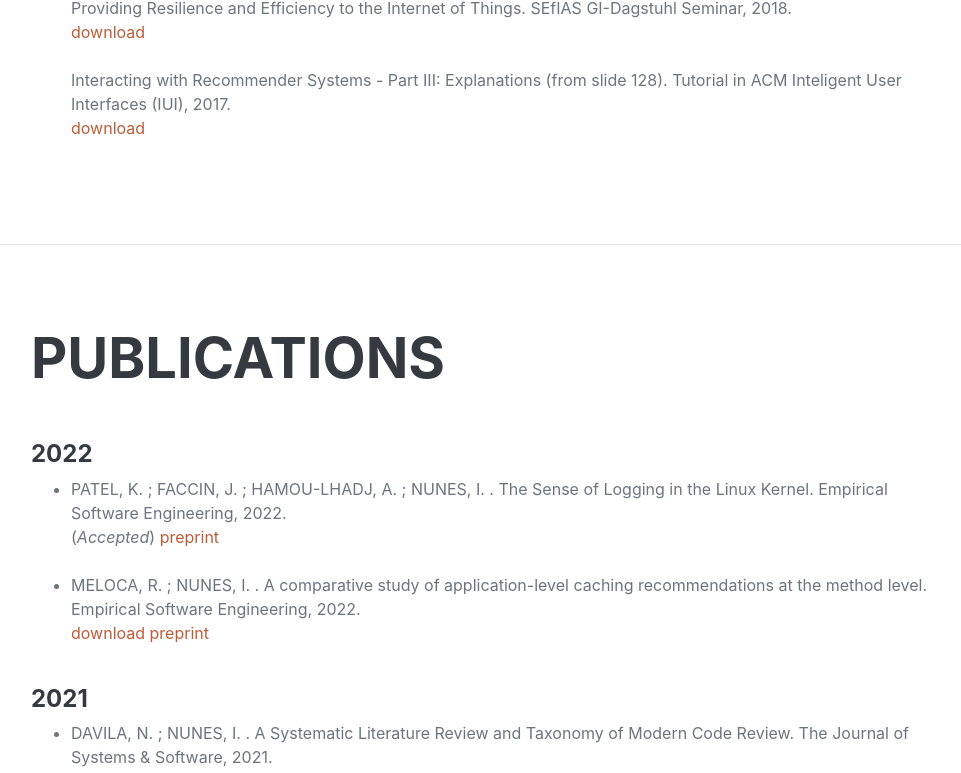
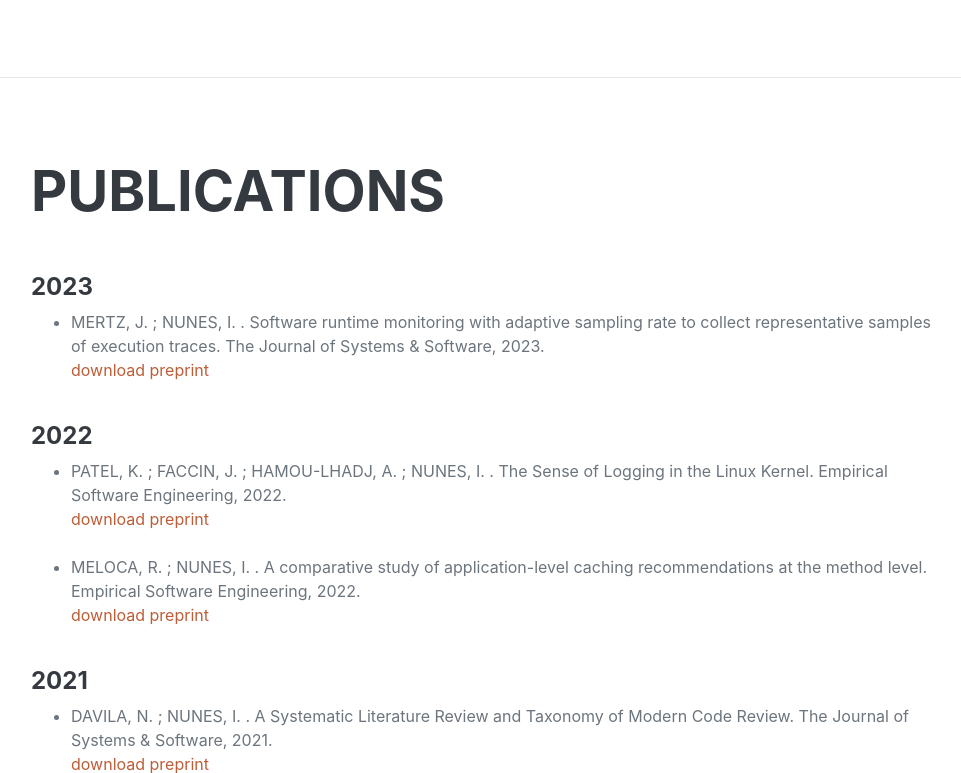
Before and after one commit to ingridnunes/ingridnunes.github.io, a plain HTML site: page index.html in a window 1280 px wide. Shown: the part 4476-5249 px from the top of the page, without its empty margins (289-1250 px from the left). Drawn offline with nearby package versions, Linux system fonts and the light colour scheme; a web font is replaced by a local one.

Commit message:
Updated publications

```diff
--- a/index.html
+++ b/index.html
@@ -250,7 +250,7 @@
             <section class="resume-section" id="students">
                 <div class="resume-section-content">
                     <h2 class="mb-5">Supervised Graduate Students</h2>
-                    <div class="subheading mb-3">Current Students</div>
+                    <!--<div class="subheading mb-3">Current Students</div>
                     <ul class="fa-ul mb-0">
                         <li>
                             <span class="fa-li"><i class="fas fa-check"></i></span>
@@ -258,7 +258,7 @@
                         </li>
                     </ul>
                     <p>&nbsp;</p>
-                    <div class="subheading mb-3">Former Students</div>
+                    <div class="subheading mb-3">Former Students</div>-->
                     <ul class="fa-ul mb-0">
                         <li>
                             <span class="fa-li"><i class="fas fa-check"></i></span>
@@ -372,11 +372,19 @@
                 <div class="resume-section-content">
                     <h2 class="mb-5">Publications</h2>
 
+<h4>2023</h4>
+
+<ul>
+
+	<li>MERTZ, J. ; NUNES, I. . Software runtime monitoring with adaptive sampling rate to collect representative samples of execution traces. The Journal of Systems & Software, 2023.<br/><a href="https://doi.org/10.1016/j.jss.2023.111708">download</a>&nbsp;<a href="https://arxiv.org/abs/2305.01039">preprint</a><br/>&nbsp;</li>
+
+</ul>
+
 <h4>2022</h4>
 
 <ul>
 
-    <li>PATEL, K. ; FACCIN, J. ; HAMOU-LHADJ, A. ; NUNES, I. . The Sense of Logging in the Linux Kernel. Empirical Software Engineering, 2022.<br/>(<i>Accepted</i>)<!--<a href="https://doi.org/10.1007/s10664-021-10089-z">download</a>-->&nbsp;<a href="http://arxiv.org/abs/2208.06640">preprint</a><br/>&nbsp;</li>
+    <li>PATEL, K. ; FACCIN, J. ; HAMOU-LHADJ, A. ; NUNES, I. . The Sense of Logging in the Linux Kernel. Empirical Software Engineering, 2022.<br/><a href="https://doi.org/10.1007/s10664-022-10136-3">download</a>&nbsp;<a href="http://arxiv.org/abs/2208.06640">preprint</a><br/>&nbsp;</li>
 
     <li>MELOCA, R. ; NUNES, I. . A comparative study of application-level caching recommendations at the method level. Empirical Software Engineering, 2022.<br/><a href="https://doi.org/10.1007/s10664-021-10089-z">download</a>&nbsp;<a href="http://arxiv.org/abs/2208.00232">preprint</a><br/>&nbsp;</li>
 
@@ -605,7 +613,7 @@
 
 	<li>CIRILO, E., NUNES, I., GARCIA, A., LUCENA, C.J.P. (2011), Configuration Knowledge of Software Product Lines: A Comprehensibility Study, 2nd International Workshop on Variability & Composition (VariComp'11) - part of AOSD'11, ACM, Porto de Galinhas, Brazil, pp. 1-5. <br/><a href="http://dx.doi.org/10.1145/1961359.1961361">download</a></i><br/>&nbsp;</li>
 
-	<li>NUNES, I., BARBOSA, S., LUCK, M., LUCENA, C.J.P. (2011), Dynamically Adapting BDI Agent Architectures based on High-level User Specifications, in Danny Weyns and J&ouml;rg P. M&uuml;ller, ed., The 12th International Workshop on Agent-Oriented Software Engineering (AOSE 2011), Taipei, Taiwan, pp. 105-116. <br/><a href="http://www.inf.ufrgs.br/~ingridnunes/publications/aose-2011.pdf">download</a><br/>&nbsp;</li>
+	<li>NUNES, I., BARBOSA, S., LUCK, M., LUCENA, C.J.P. (2011), Dynamically Adapting BDI Agent Architectures based on High-level User Specifications, in Danny Weyns and J&ouml;rg P. M&uuml;ller, ed., The 12th International Workshop on Agent-Oriented Software Engineering (AOSE 2011), Taipei, Taiwan, pp. 105-116. <br/><a href="publications/aose-2011.pdf">download</a><br/>&nbsp;</li>
 
 	<li>NUNES, I. ; CIRILO, E.; LUCENA, C. ;  SUDEIKAT, J.; HAHN, C.; GOMEZ-SANZ, J. A Survey on the Implementation of Agent Oriented Specifications. In: M.-P. Gleizes and J.J. Gomez-Sanz. (Org.). Agent-Oriented Software Engineering X (LNCS). : Springer-Verlag, 2011, v. 6038, p. 169-179. <br/><a href="http://dx.doi.org/10.1007/978-3-642-19208-1_12">download</a><br/>&nbsp;</li>
 
@@ -613,7 +621,7 @@
 
 	<li>NUNES, I. ; LUCENA, C. ; KULESZA, U. ; NUNES, C. . On the Development of Multi-agent Systems Product Lines: A Domain Engineering Process. In: M.-P. Gleizes and J.J. Gomez-Sanz. (Org.). Agent-Oriented Software Engineering X (LNCS). : Springer-Verlag, 2011, v. 6038, p. 125-139. <br/><a href="http://dx.doi.org/10.1007/978-3-642-19208-1_9">download</a><br/>&nbsp;</li>
 
-	<li>NUNES, I., LUCENA, C.J.P., LUCK, M. (2011), BDI4JADE: a BDI layer on top of JADE, in Louise A. Dennis and Olivier Boissier and Rafael H. Bordini, ed., Ninth International Workshop on Programming Multi-Agent Systems (ProMAS 2011), Taipei, Taiwan, pp. 88-103. <br/><a href="http://www.inf.ufrgs.br/~ingridnunes/publications/promas-2011.pdf">download</a><br/>&nbsp;</li>
+	<li>NUNES, I., LUCENA, C.J.P., LUCK, M. (2011), BDI4JADE: a BDI layer on top of JADE, in Louise A. Dennis and Olivier Boissier and Rafael H. Bordini, ed., Ninth International Workshop on Programming Multi-Agent Systems (ProMAS 2011), Taipei, Taiwan, pp. 88-103. <br/><a href="publications/promas-2011.pdf">download</a><br/>&nbsp;</li>
 
 </ul>
 
@@ -627,9 +635,9 @@
 
 	<li>NUNES, I., BARBOSA, S., LUCENA, C.J.P. (2010), Increasing Users Trust on Personal Assistance Software using a Domain-neutral High-level User Model, in Tiziana Margaria and Bernhard Steffen, ed., Leveraging Applications of Formal Methods, Verification, and Validation (ISoLA 2010), Vol. 6415 of LNCS, Springer, Heraclion, Greece, pp. 473-487. <br/><a href="http://dx.doi.org/10.1007/978-3-642-16558-0_40">download</a><br/>&nbsp;</li>
 
-	<li>NUNES, I., BARBOSA, S., LUCENA, C.J.P. (2010), Supporting the Development of Personal Assistance Software, AUTOSOFT 2010 - I Workshop on Autonomous Software Systems, Vol. 10, SBC, Salvador, Brazil, pp. 31-40. <br/><a href="http://www.inf.ufrgs.br/~ingridnunes/publications/autosoft-2010.pdf">download</a><br/>&nbsp;</li>
+	<li>NUNES, I., BARBOSA, S., LUCENA, C.J.P. (2010), Supporting the Development of Personal Assistance Software, AUTOSOFT 2010 - I Workshop on Autonomous Software Systems, Vol. 10, SBC, Salvador, Brazil, pp. 31-40. <br/><a href="publications/autosoft-2010.pdf">download</a><br/>&nbsp;</li>
 
-	<li>NUNES, I., BARBOSA, S., LUCENA, C.J.P. (2010), An End-user Domain-specific Model to Drive Dynamic User Agents Adaptations, Proceedings of the 22th International Conference on Software Engineering and Knowledge Engineering (SEKE 2010), KSI, San Francisco, United States, pp. 509-514. <br/><a href="http://www.inf.ufrgs.br/~ingridnunes/publications/seke-2010.pdf">download</a><br/>&nbsp;</li>
+	<li>NUNES, I., BARBOSA, S., LUCENA, C.J.P. (2010), An End-user Domain-specific Model to Drive Dynamic User Agents Adaptations, Proceedings of the 22th International Conference on Software Engineering and Knowledge Engineering (SEKE 2010), KSI, San Francisco, United States, pp. 509-514. <br/><a href="publications/seke-2010.pdf">download</a><br/>&nbsp;</li>
 
 	<li>NUNES, I., CHOREN, R., NUNES, C., FABRI, B., SILVA, F., CARVALHO G., LUCENA, C.J.P. (2010), Supporting Prenatal Care in the Public Healthcare System in a Newly Industrialized Country, in van der Hoek, Kaminka, Lesperance, Luck and Sen, ed., 9th International Conference on Autonomous Agents and Multiagent Systems (AAMAS 2010) - Industry Track, Toronto, Canada, pp. 1723-1730 <br/><a href="http://www.ifaamas.org/Proceedings/aamas2010/pdf/03%20Industry%20Track/I_B_01.pdf">download</a>.<br/>&nbsp;</li>
 
@@ -653,7 +661,7 @@
 
 	<li>NUNES, C. ; KULESZA, U. ; SANT'ANNA C., NUNES, I. O. ; GARCIA A. ; LUCENA, C. . Comparing Stability of Implementation Techniques for Multi-Agent System Product Lines. In: CSMR 2009: 13th European Conference on Software Maintenance and Reengineering, 2009, Kaiserslautern, Germany. Proceedings of 13th European Conference on Software Maintenance and Reengineering, 2009. pp. 229-232. <br/><a href="http://doi.ieeecomputersociety.org/10.1109/CSMR.2009.50">download</a><br/>&nbsp;</li>
 
-	<li>NUNES, I., CIRILO, E.J.R., COWAN, D., LUCENA, C.J.P. (2009), Fine-grained Variability in the Development of Families of Software Agents, 7th European Workshop on Multi-Agent Systems (EUMAS 2009), Ayia Napa, Cyprus. <br/><a href="http://www.inf.ufrgs.br/~ingridnunes/publications/eumas-2009.pdf">download</a> <a href="http://www.inf.ufrgs.br/~ingridnunes/publications/eumas-2009-slides.pdf">slides</a><br/>&nbsp;</li>
+	<li>NUNES, I., CIRILO, E.J.R., COWAN, D., LUCENA, C.J.P. (2009), Fine-grained Variability in the Development of Families of Software Agents, 7th European Workshop on Multi-Agent Systems (EUMAS 2009), Ayia Napa, Cyprus. <br/><a href="publications/eumas-2009.pdf">download</a> <a href="publications/eumas-2009-slides.pdf">slides</a><br/>&nbsp;</li>
 
 	<li>NUNES, I., CIRILO, E.J.R., LUCENA, C.J.P. (2009), Developing a Family of Software Agents with Fine-grained Variability: an Exploratory Study, V Workshop on Software Engineering for Agent-oriented Systems (SEAS 2009), Fortaleza, Brasil, pp. 71-82. <br/><a href="http://www.lbd.dcc.ufmg.br:8080/colecoes/seas/2009/007.pdf">download</a><br/>&nbsp;</li>
 
@@ -665,7 +673,7 @@
 
 	<li>NUNES, I., LUCENA, C.J.P., COWAN, D., ALENCAR, P. (2009), Building Service-oriented User Agents using a Software Product Line Approach, in Stephen Edwards and Gregory Kulczycki, ed., Formal Foundations of Reuse and Domain Engineering (ICSR 2009), Vol. 5791 of Lecture Notes in Computer Science (LNCS), Springer Berlin / Heidelberg, Falls Church, United States, pp. 236-245. <br/><a href="http://dx.doi.org/10.1007/978-3-642-04211-9_23">download</a><br/>&nbsp;</li>
 
-	<li>NUNES, I., LUCENA, C., KULESZA, U., NUNES, C. On the Development of Multi-agent Systems Product Lines: A Domain Engineering Process In: 10th International Workshop on Agent-Oriented Software Engineering (AOSE 2009), 2009, Budapest. The Tenth International Workshop on Agent-Oriented Software Engineering, 2009. p. 109 - 120 <br/><a href="http://www.inf.ufrgs.br/~ingridnunes/publications/aose-2009.pdf">download</a><br/>&nbsp;</li>
+	<li>NUNES, I., LUCENA, C., KULESZA, U., NUNES, C. On the Development of Multi-agent Systems Product Lines: A Domain Engineering Process In: 10th International Workshop on Agent-Oriented Software Engineering (AOSE 2009), 2009, Budapest. The Tenth International Workshop on Agent-Oriented Software Engineering, 2009. p. 109 - 120 <br/><a href="publications/aose-2009.pdf">download</a><br/>&nbsp;</li>
 
 	<li>NUNES, I. ; NUNES, C. ; KULESZA, U. ; LUCENA, C. . Developing and Evolving a Multi-Agent System Product Line: An Exploratory Study. In: Michael Luck; Jorge J. Gomez-Sanz. (Org.). Agent-Oriented Software Engineering IX (LNCS). : Springer-Verlag, 2009, v. 5386, p. 228-242. <br/><a href="http://dx.doi.org/10.1007/978-3-642-01338-6_17">download</a><br/>&nbsp;</li>
 
@@ -675,13 +683,13 @@
 
 <ul>
 
-	<li>NUNES, C. ; KULESZA, U. ; SANTANNA, C. ; NUNES, I. O. ; LUCENA, C. . On the Modularity Assessment of Aspect-Oriented Multi-Agent Systems Product Lines: a Quantitative Study. In: SBCARS'08: II Brazilian Symposium on Software Components, Architectures, and Reuse, 2008, Porto Alegre. Proceedings of the II Brazilian Symposium on Software Components, Architectures, and Reuse, 2008. p. 122-135. <br/><a href="http://www.inf.ufrgs.br/~ingridnunes/publications/sbcars-2008.pdf">download</a><br/>&nbsp;</li>
+	<li>NUNES, C. ; KULESZA, U. ; SANTANNA, C. ; NUNES, I. O. ; LUCENA, C. . On the Modularity Assessment of Aspect-Oriented Multi-Agent Systems Product Lines: a Quantitative Study. In: SBCARS'08: II Brazilian Symposium on Software Components, Architectures, and Reuse, 2008, Porto Alegre. Proceedings of the II Brazilian Symposium on Software Components, Architectures, and Reuse, 2008. p. 122-135. <br/><a href="publications/sbcars-2008.pdf">download</a><br/>&nbsp;</li>
 
-	<li>NUNES, I. ; KULESZA, U. ; NUNES, C. ; CIRILO, E. ; LUCENA, C. . Extending Web-Based Applications to Incorporate Autonomous Behavior. In: WebMedia 2008: XIV Brazilian Symposium on Multimedia and Web Systems, 2008, Vila Velha. Proceedings of XIV Brazilian Symposium on Multimedia and Web Systems, 2008. p. 115-122. <br/><a href="http://www.inf.ufrgs.br/~ingridnunes/publications/webmedia-2008.pdf">download</a><br/>&nbsp;</li>
+	<li>NUNES, I. ; KULESZA, U. ; NUNES, C. ; CIRILO, E. ; LUCENA, C. . Extending Web-Based Applications to Incorporate Autonomous Behavior. In: WebMedia 2008: XIV Brazilian Symposium on Multimedia and Web Systems, 2008, Vila Velha. Proceedings of XIV Brazilian Symposium on Multimedia and Web Systems, 2008. p. 115-122. <br/><a href="publications/webmedia-2008.pdf">download</a><br/>&nbsp;</li>
 
-	<li>NUNES, I. ; KULESZA, U. ; NUNES, C. ; LUCENA, C. . Documenting and Modeling Multi-agent Systems Product Lines. In: SEKE'08: International Conference on Software Engineering and Knowledge Engineering, 2008, San Francisco. Proceedings of Twentieth International Conference on Software Engineering and Knowledge Engineering, 2008. p. 745-751. <br/><a href="http://www.inf.ufrgs.br/~ingridnunes/publications/seke-2008.pdf">download</a><br/>&nbsp;</li>
+	<li>NUNES, I. ; KULESZA, U. ; NUNES, C. ; LUCENA, C. . Documenting and Modeling Multi-agent Systems Product Lines. In: SEKE'08: International Conference on Software Engineering and Knowledge Engineering, 2008, San Francisco. Proceedings of Twentieth International Conference on Software Engineering and Knowledge Engineering, 2008. p. 745-751. <br/><a href="publications/seke-2008.pdf">download</a><br/>&nbsp;</li>
 
-	<li>NUNES, I. ; NUNES, C. ; KULESZA, U. ; LUCENA, C. . Developing and Evolving a Multi-Agent System Product Line: An Exploratory Study. In: AOSE'08: 9th International Workshop on Agent-Oriented Software Engineering, 2008, Estoril. Proceedings of the 9th International Workshop on Agent-Oriented Software Engineering, 2008. p. 177-188. <br/><a href="http://www.inf.ufrgs.br/~ingridnunes/publications/aose-2008.pdf">download</a><br/>&nbsp;</li>
+	<li>NUNES, I. ; NUNES, C. ; KULESZA, U. ; LUCENA, C. . Developing and Evolving a Multi-Agent System Product Line: An Exploratory Study. In: AOSE'08: 9th International Workshop on Agent-Oriented Software Engineering, 2008, Estoril. Proceedings of the 9th International Workshop on Agent-Oriented Software Engineering, 2008. p. 177-188. <br/><a href="publications/aose-2008.pdf">download</a><br/>&nbsp;</li>
 
 </ul>
 
@@ -697,7 +705,7 @@
 
 <ul>
 
-	<li>NUNES, I. <a href="http://www.inf.ufrgs.br/~ingridnunes/publications/0912914_2012_Completa.pdf">User-centric Preference-based Decision Making</a>. PhD Thesis, PUC-Rio, 2012.<br/>&nbsp;</li>
+	<li>NUNES, I. <a href="publications/0912914_2012_Completa.pdf">User-centric Preference-based Decision Making</a>. PhD Thesis, PUC-Rio, 2012.<br/>&nbsp;</li>
 	<li>NUNES, I. <a href="http://www.inf.ufrgs.br/~ingridnunes/maspl/index.php?base=publications">A Domain Engineering Process for Multi-agent Systems Product Lines</a>. Master Dissertation, PUC-Rio, 2009.<br/>&nbsp;</li>
 
 </ul>
```
